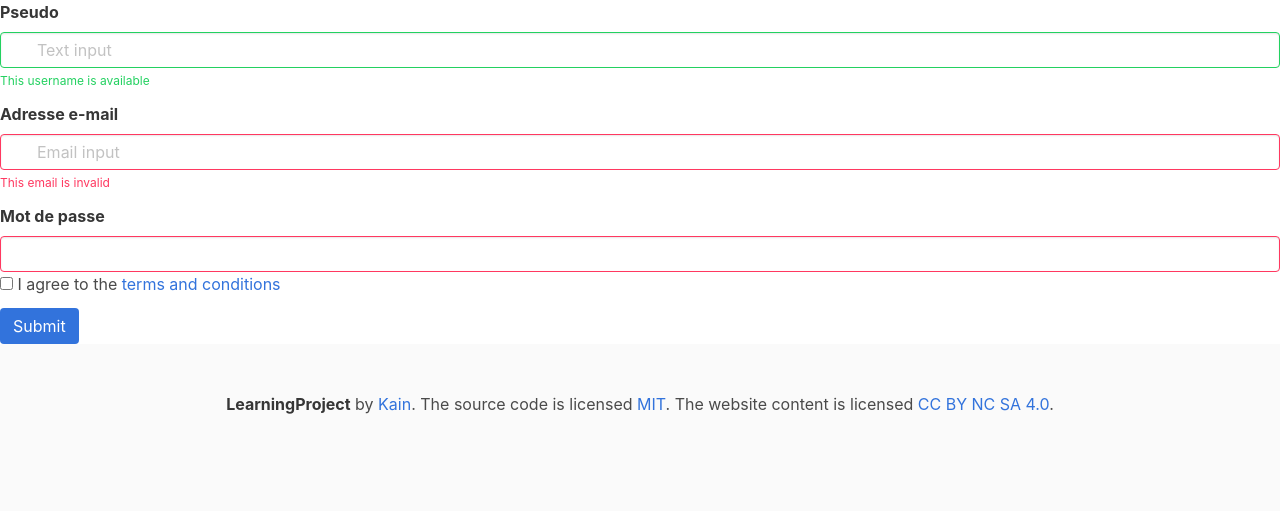
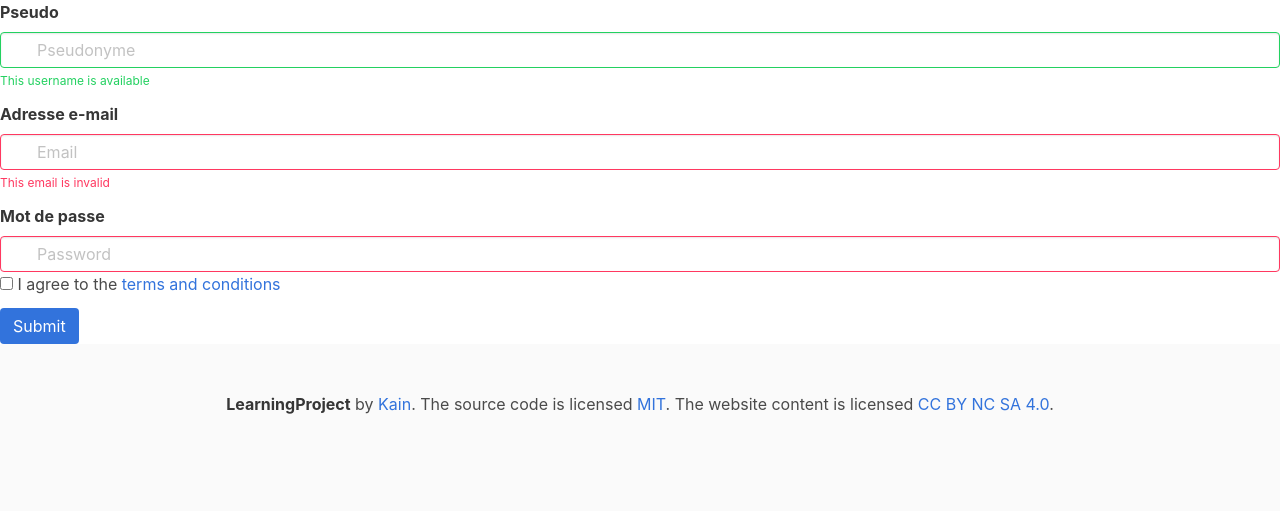
Before and after one commit to kainmeeri/learning-project, a PHP site: template app/views/register.tpl.php in a window 1280 px wide. Shown: the part 52-563 px from the top of the page. Run offline with PHP 8.4, Linux system fonts and the light colour scheme; the template is opened without the code that fills it: most values are stand-ins (such as "Sample title", 1, 10 or a date in 2020).

Commit message:
un peu de css, creation de la bdd

```diff
--- a/app/views/register.tpl.php
+++ b/app/views/register.tpl.php
@@ -4,7 +4,7 @@
         <div class="field">
         <label class="label">Pseudo</label>
         <div class="control has-icons-left has-icons-right">
-            <input class="input is-success" type="text" placeholder="Text input" >
+            <input class="input is-success" type="text" placeholder="Pseudonyme" >
             <span class="icon is-small is-left">
                 <i class="fas fa-user"></i>
             </span>
@@ -18,7 +18,7 @@
         <div class="field">
         <label class="label">Adresse e-mail</label>
         <div class="control has-icons-left has-icons-right">
-            <input class="input is-danger" type="email" placeholder="Email input" >
+            <input class="input is-danger" type="email" placeholder="Email" >
             <span class="icon is-small is-left">
                 <i class="fas fa-envelope"></i>
             </span>
@@ -32,7 +32,7 @@
         <div class="field">
         <label class="label">Mot de passe</label>
         <div class="control has-icons-left has-icons-right">
-            <input class="input is-danger" type="password">
+            <input class="input is-danger" type="password" placeholder="Password">
             <span class="icon is-small is-left">
         </div>
 
```
Also changed, not shown: public/assets/css/style.css, 1 other file.
